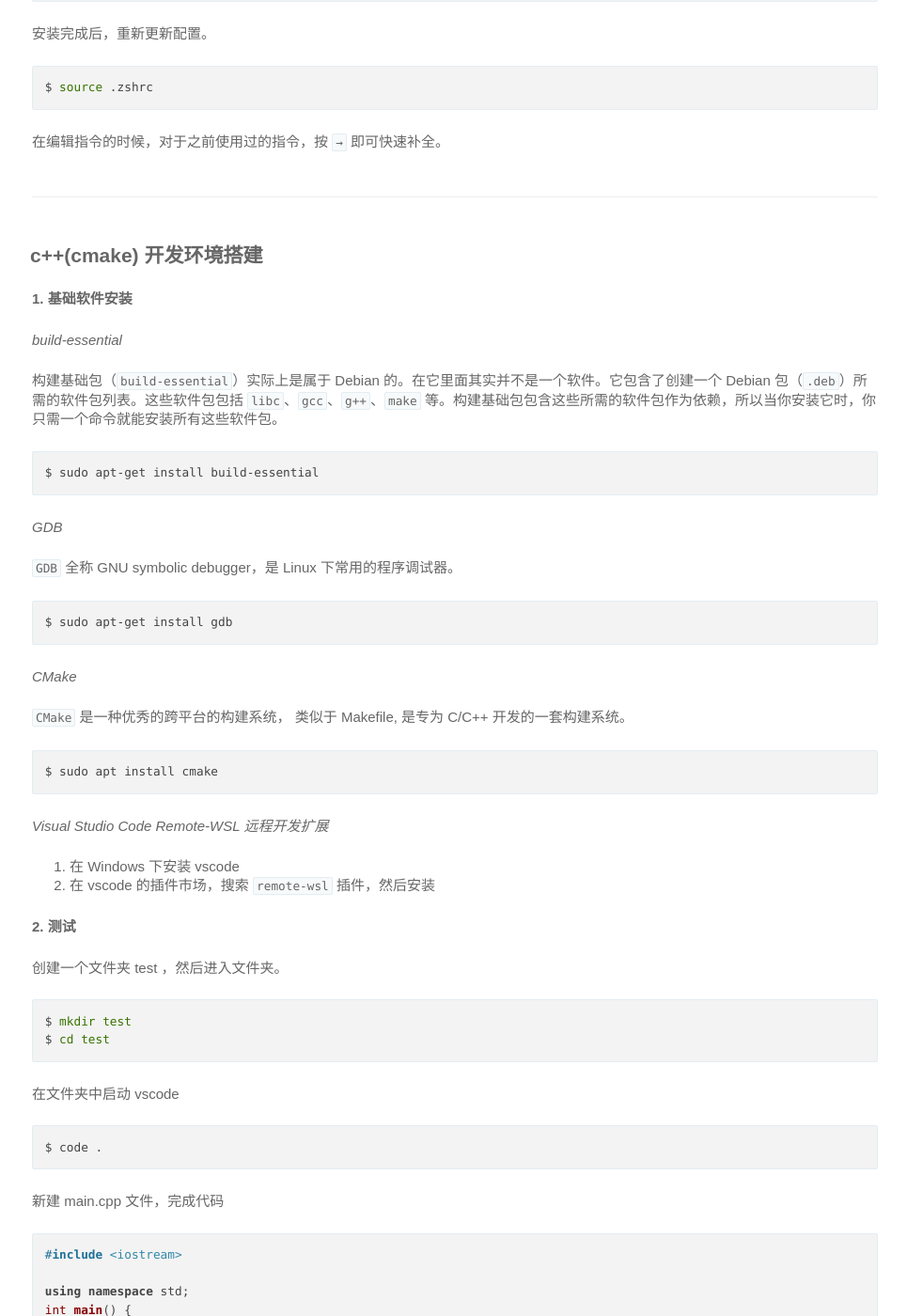
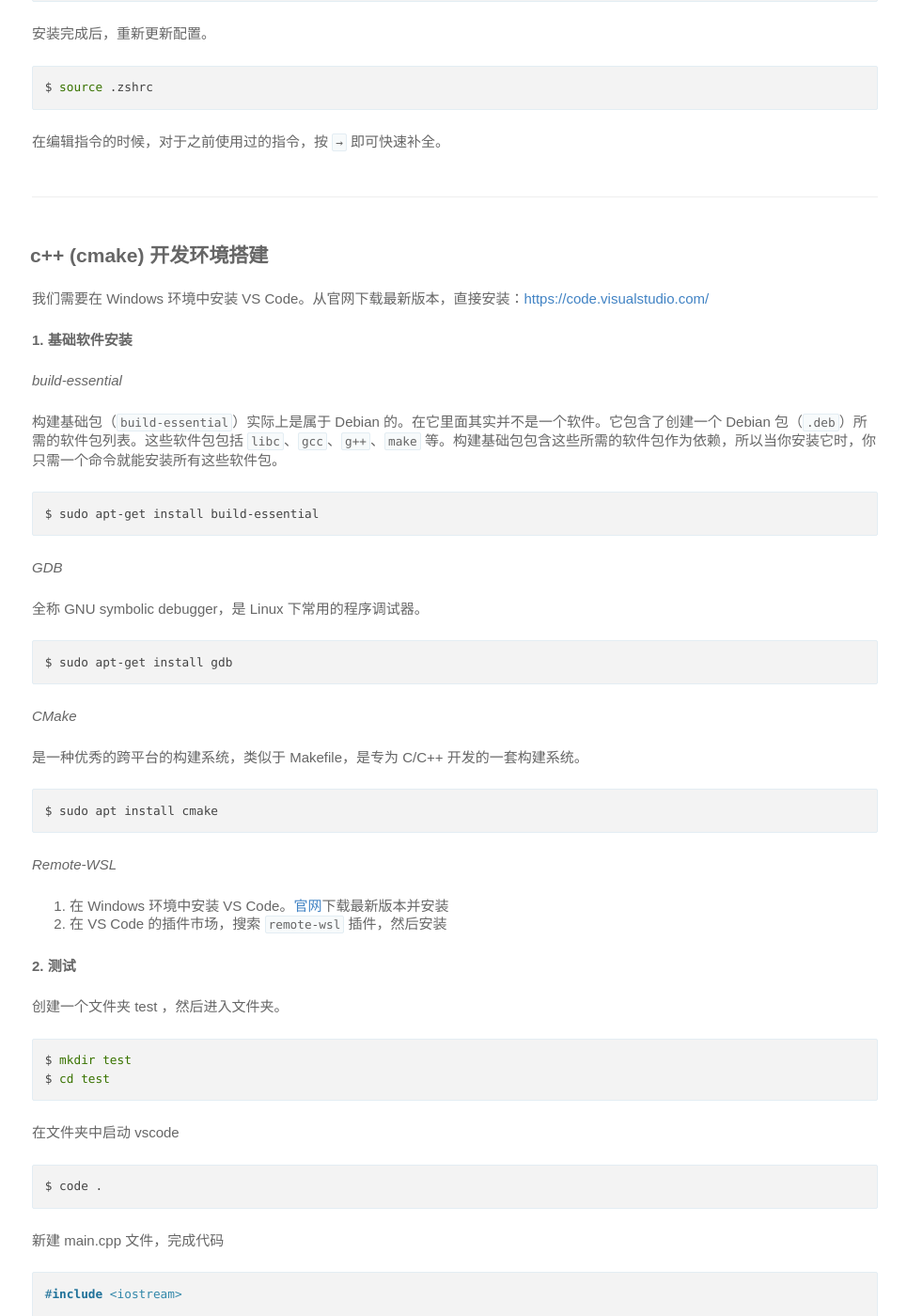
Before and after one commit to Kazen-Renderer/Kazen-Renderer.github.io, a Jekyll site: the page built from _posts/2022/2022-05-22-wsl2-cpp-setup.md, in a window 1280 px wide and 1400 px high, scrolled down 5757 px. Shown: the whole window at 94% size, without its empty margins (156-1121 px from the left). Built offline with Jekyll 4.4.1, drawn with Linux system fonts in a browser that asks for light colours; some web fonts are replaced; some of the changed text lies outside the part shown.

Commit message:
文章修改

````diff
--- a/_posts/2022/2022-05-22-wsl2-cpp-setup.md
+++ b/_posts/2022/2022-05-22-wsl2-cpp-setup.md
@@ -1,6 +1,6 @@
 ---
 layout: post
-title: wsl2 c++ 开发环境搭建
+title: c++ 开发环境搭建 (wsl2)
 tags: [cpp]
 author: Zhong Ling Xiao
 ---
@@ -17,7 +17,7 @@ author: Zhong Ling Xiao
 2. Ubuntu-20.04 国内镜像源
 3. 安装 zsh
 4. 安装 oh-my-zsh
-5. c++(cmake) 开发环境搭建
+5. c++ (cmake) 开发环境搭建
 
 
 
@@ -366,7 +366,9 @@ $ source .zshrc
 
 
 
-## **c++(cmake) 开发环境搭建**
+## **c++ (cmake) 开发环境搭建**
+
+我们需要在 Windows 环境中安装 VS Code。从官网下载最新版本，直接安装：[https://code.visualstudio.com/](https://link.zhihu.com/?target=https%3A//code.visualstudio.com/)
 
 **1. 基础软件安装**
 
@@ -382,7 +384,7 @@ $ sudo apt-get install build-essential
 
 *GDB*
 
-`GDB` 全称 GNU symbolic debugger，是 Linux 下常用的程序调试器。
+全称 GNU symbolic debugger，是 Linux 下常用的程序调试器。
 
 ```bash
 $ sudo apt-get install gdb
@@ -392,7 +394,7 @@ $ sudo apt-get install gdb
 
 *CMake*
 
-`CMake` 是一种优秀的跨平台的构建系统， 类似于 Makefile, 是专为 C/C++ 开发的一套构建系统。
+是一种优秀的跨平台的构建系统，类似于 Makefile，是专为 C/C++ 开发的一套构建系统。
 
 ```bash
 $ sudo apt install cmake
@@ -400,10 +402,10 @@ $ sudo apt install cmake
 
 
 
-*Visual Studio Code Remote-WSL 远程开发扩展*
+*Remote-WSL*
 
-1. 在 Windows 下安装 vscode
-2. 在 vscode 的插件市场，搜索 `remote-wsl` 插件，然后安装
+1. 在 Windows 环境中安装 VS Code。[官网](https://code.visualstudio.com/)下载最新版本并安装
+2. 在 VS Code 的插件市场，搜索 `remote-wsl` 插件，然后安装
 
 
 
````
